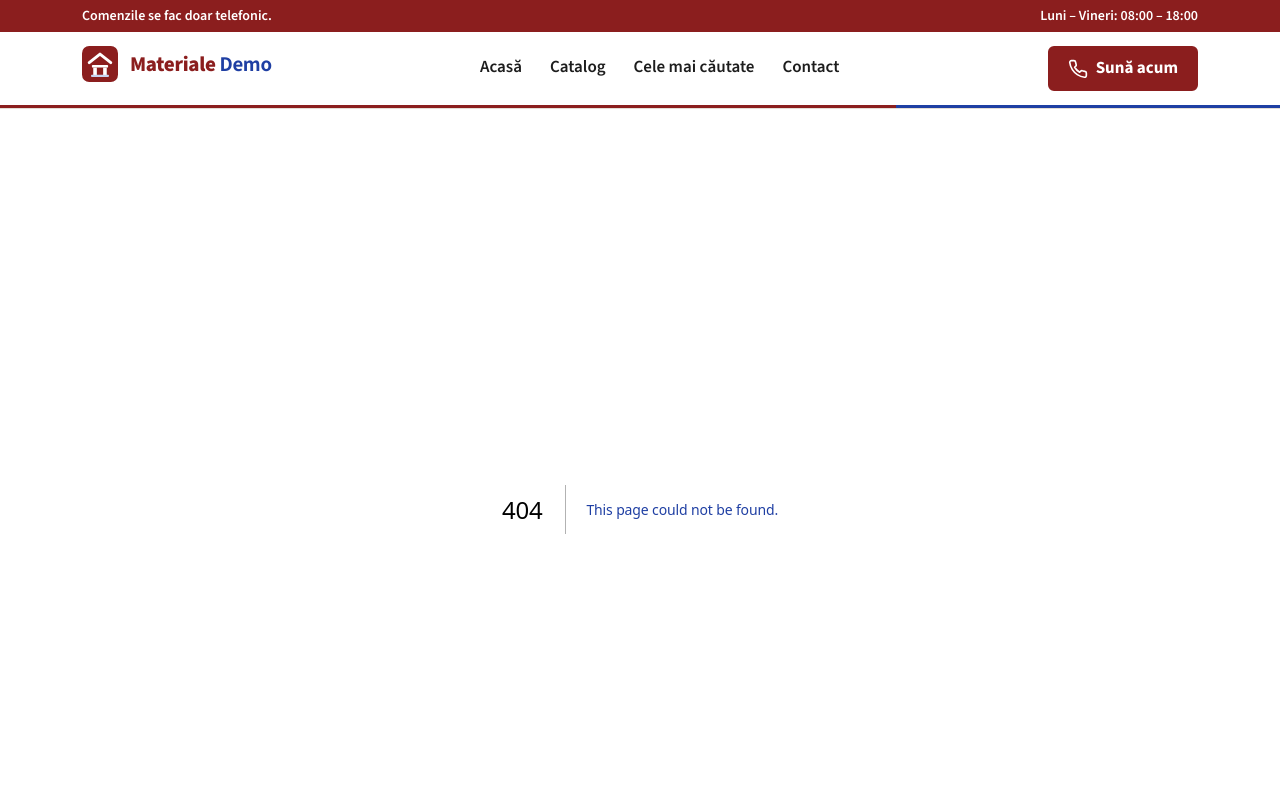
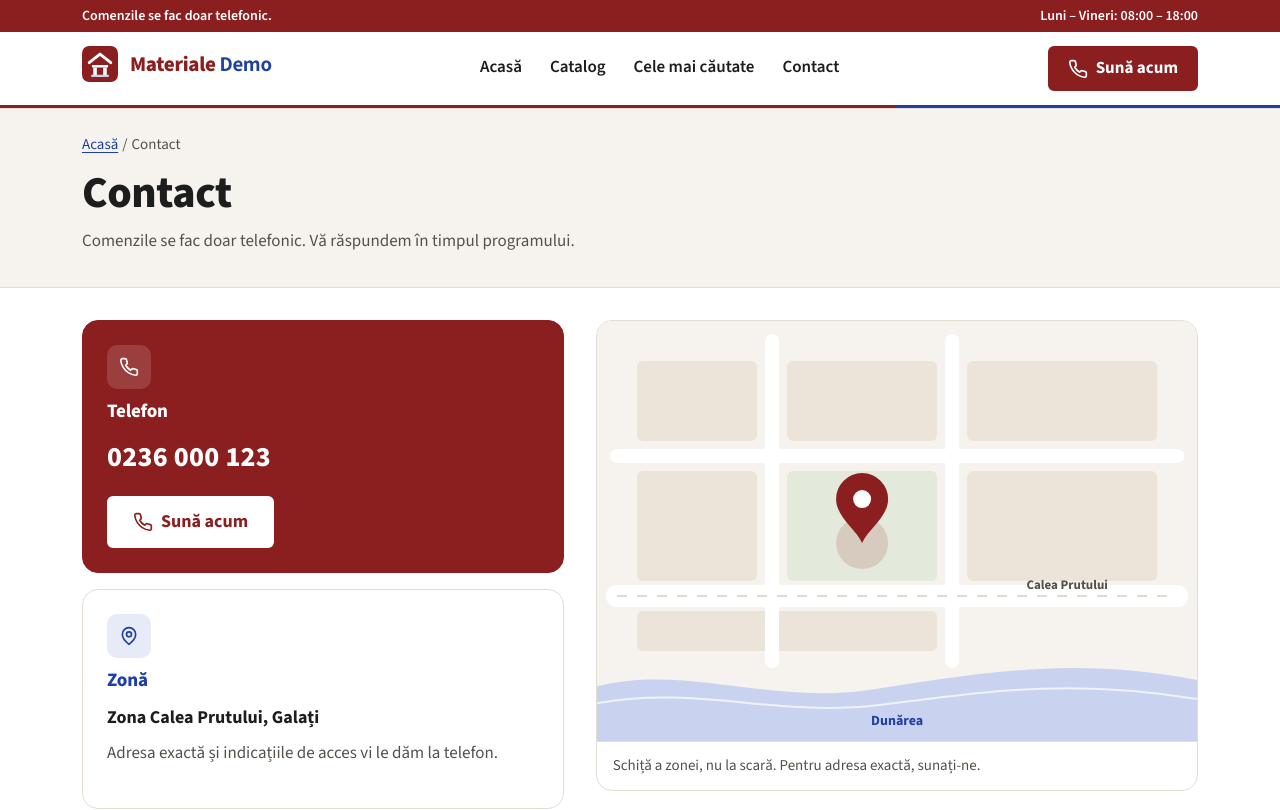
Before and after one commit to ManolacheIoan/materiale-demo, a Next.js app: page /contact in a window 1280 px wide. Before the commit this address had no page. Shown: the top 810 px of the page. Built offline with nearby package versions, Linux system fonts and the light colour scheme.

Commit message:
Add contact page with schematic local map and 404 page

```diff
--- /dev/null
+++ b/app/contact/page.tsx
@@ -0,0 +1,62 @@
+import type { Metadata } from "next";
+import { site } from "@/config/site";
+import { CallButton } from "@/components/CallButton";
+import { ClockIcon, PhoneIcon, PinIcon } from "@/components/icons";
+import { MapPlaceholder } from "@/components/MapPlaceholder";
+import { PageHeader } from "@/components/PageHeader";
+import { HoursList } from "@/components/StoreInfo";
+
+export const metadata: Metadata = {
+  title: "Contact",
+  description: `Telefon, zonă și program — ${site.name}, ${site.city}.`,
+};
+
+export default function ContactPage() {
+  return (
+    <>
+      <PageHeader
+        crumbs={[{ href: "/", label: "Acasă" }, { label: "Contact" }]}
+        title="Contact"
+        intro={`${site.orderNote} Vă răspundem în timpul programului.`}
+      />
+      <div className="container contact">
+        <div className="contact__info">
+          <section className="info-card info-card--accent" aria-labelledby="c-tel">
+            <span className="info-card__icon">
+              <PhoneIcon />
+            </span>
+            <h2 id="c-tel" className="contact__title">
+              Telefon
+            </h2>
+            <p className="info-card__phone">
+              <a href={site.phone.href} className="contact__phone">
+                {site.phone.display}
+              </a>
+            </p>
+            <CallButton variant="light" size="lg" />
+          </section>
+          <section className="info-card" aria-labelledby="c-zona">
+            <span className="info-card__icon">
+              <PinIcon />
+            </span>
+            <h2 id="c-zona" className="contact__title">
+              Zonă
+            </h2>
+            <p className="info-card__strong">{site.area}</p>
+            <p className="muted">{site.areaNote}</p>
+          </section>
+          <section className="info-card" aria-labelledby="c-program">
+            <span className="info-card__icon">
+              <ClockIcon />
+            </span>
+            <h2 id="c-program" className="contact__title">
+              Program
+            </h2>
+            <HoursList />
+          </section>
+        </div>
+        <MapPlaceholder />
+      </div>
+    </>
+  );
+}
--- a/app/globals.css
+++ b/app/globals.css
@@ -1189,3 +1189,53 @@ main:focus {
 .ranked-heading h2 {
   margin: 0;
 }
+
+/* ============ Contact ============ */
+.contact {
+  display: grid;
+  gap: var(--space-5);
+  padding-top: var(--space-6);
+}
+@media (min-width: 960px) {
+  .contact {
+    grid-template-columns: 1fr 1.25fr;
+    gap: var(--space-6);
+    align-items: start;
+  }
+}
+.contact__info {
+  display: grid;
+  gap: var(--space-4);
+}
+.contact__title {
+  font-size: 1.1875rem;
+  margin-bottom: var(--space-3);
+}
+.info-card--accent .contact__title {
+  color: var(--white);
+}
+.contact__phone {
+  color: var(--white);
+  text-decoration: none;
+}
+.contact__phone:hover {
+  color: var(--white);
+  text-decoration: underline;
+}
+.map {
+  margin: 0;
+  border: 1px solid var(--line);
+  border-radius: var(--radius-lg);
+  overflow: hidden;
+  background: var(--white);
+}
+.map__svg {
+  width: 100%;
+  height: auto;
+}
+.map__caption {
+  padding: var(--space-3) var(--space-4);
+  border-top: 1px solid var(--line);
+  font-size: 0.9375rem;
+  color: var(--muted);
+}
--- /dev/null
+++ b/components/MapPlaceholder.tsx
@@ -0,0 +1,46 @@
+import { site } from "@/config/site";
+
+/** Hartă schematică desenată local (fără scripturi sau imagini externe). */
+export function MapPlaceholder() {
+  return (
+    <figure className="map">
+      <svg viewBox="0 0 600 420" role="img" aria-labelledby="map-title map-desc" className="map__svg">
+        <title id="map-title">Hartă schematică {site.city}</title>
+        <desc id="map-desc">Schiță a zonei: {site.area}. Adresa exactă se comunică la telefon.</desc>
+        <rect width="600" height="420" fill="#F6F3EF" />
+        <g fill="#ECE4D9">
+          <rect x="40" y="40" width="120" height="80" rx="6" />
+          <rect x="190" y="40" width="150" height="80" rx="6" />
+          <rect x="370" y="40" width="190" height="80" rx="6" />
+          <rect x="40" y="150" width="120" height="110" rx="6" />
+          <rect x="370" y="150" width="190" height="110" rx="6" />
+          <rect x="40" y="290" width="300" height="40" rx="6" />
+        </g>
+        <rect x="190" y="150" width="150" height="110" rx="6" fill="#E3EADB" />
+        <path d="M0 365c90-22 170 18 270 4s200-36 330-10v61H0z" fill="#C9D3F0" />
+        <path d="M0 382c100-18 180 14 280 2s190-28 320-6" fill="none" stroke="#FFFFFF" strokeWidth="2" opacity=".7" />
+        <g stroke="#FFFFFF" strokeWidth="14" strokeLinecap="round">
+          <path d="M20 135h560" />
+          <path d="M175 20v320" />
+          <path d="M355 20v320" />
+        </g>
+        <path d="M20 275h560" stroke="#FFFFFF" strokeWidth="22" strokeLinecap="round" />
+        <path d="M20 275h560" stroke="#E2D8CC" strokeWidth="2" strokeDasharray="10 10" />
+        <text x="470" y="268" textAnchor="middle" fontSize="13" fontWeight="700" fill="#55504A" fontFamily="inherit">
+          Calea Prutului
+        </text>
+        <text x="300" y="404" textAnchor="middle" fontSize="14" fontWeight="700" fill="#1F3FA3" fontFamily="inherit">
+          Dunărea
+        </text>
+        <g transform="translate(265 160)">
+          <circle cx="0" cy="62" r="26" fill="#8B1E1E" opacity=".15" />
+          <path d="M0 62c-6-14-26-26-26-44a26 26 0 0 1 52 0c0 18-20 30-26 44z" fill="#8B1E1E" />
+          <circle cx="0" cy="18" r="9" fill="#FFFFFF" />
+        </g>
+      </svg>
+      <figcaption className="map__caption">
+        Schiță a zonei, nu la scară. Pentru adresa exactă, sunați-ne.
+      </figcaption>
+    </figure>
+  );
+}
```
Also changed, not shown: app/not-found.tsx (added, +14 -0 lines).
